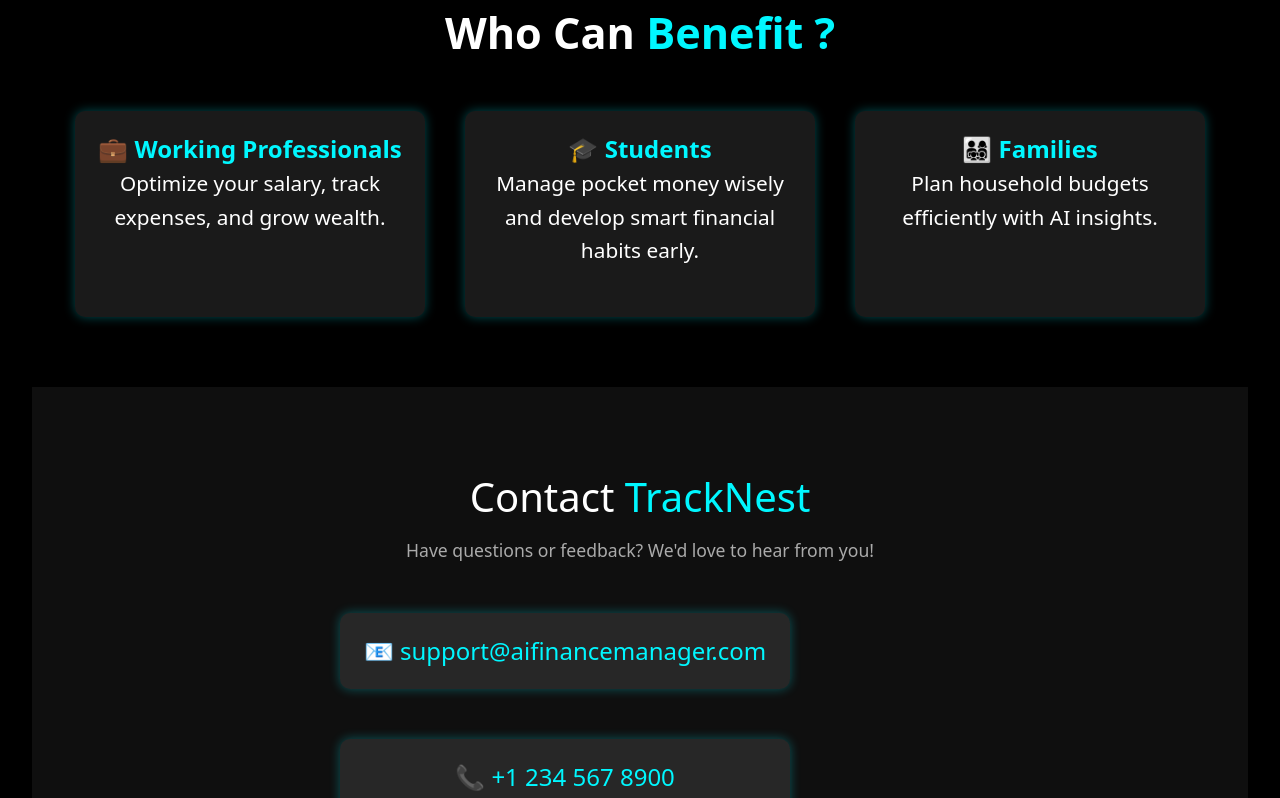
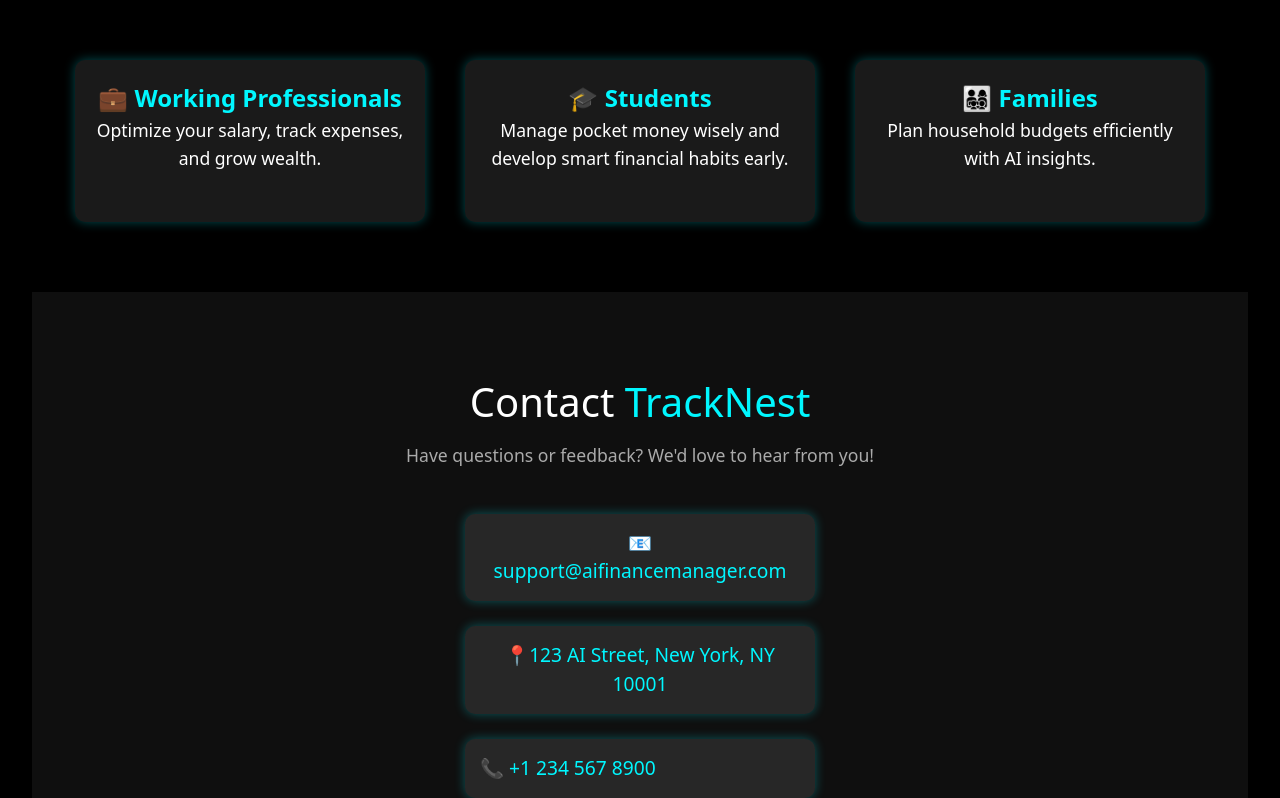
Before and after one commit to shreedharwal/Project_01_React, a React (Vite) app in the folder 01_Aifinance/: page / in a window 1280 px wide. Shown: the part 1544-2342 px from the top of the page. Built offline with nearby package versions, Linux system fonts and the light colour scheme.

Commit message:
updated- wallppr to update

```diff
--- a/01_Aifinance/src/components/Contact.css
+++ b/01_Aifinance/src/components/Contact.css
@@ -1,12 +1,29 @@
+* {
+  margin: 0;
+  padding: 0;
+  box-sizing: border-box;
+}
+
+body,
+html {
+  margin: 0;
+  padding: 0;
+  overflow-x: hidden;
+  width: 100%;
+}
+
 .feature-contact {
   background-color: rgba(255, 255, 255, 0.1);
-  /* Semi-transparent card */
-  margin-top: 50px;
-  padding: 20px;
-  width: 450px;
+  min-width: 350px;/* Prevents shrinking too much */
+  max-width: 300px;/* Keeps consistency */
+  align-content: center;
+  margin-top: 15px;
+  justify-content: center;
+  padding: 15px;
   border-radius: 10px;
-  font-size: 1.2rem;
-  color: white;
+  display: flex;
+  flex-direction: column;
+  align-items: flex-start;
   box-shadow: 0px 4px 6px rgba(0, 0, 0, 0.3);
   transition: transform 0.3s ease;
   animation: pulseGlow 3s infinite alternate;
@@ -15,91 +32,41 @@
 
 .feature-card-contact:hover {
   transform: scale(1.05);
-  /* color: rgb(0, 247, 255); */
-  box-shadow: 0px 0px 20px rgba(0, 247, 255, 0.8);
-  /* Blue neon glow */
+  box-shadow: 0px 0px 20px rgba(0, 247, 255, 0.8);/* Blue neon glow */
   background-color: rgba(255, 255, 255, 0.2);
 }
 
 
-.feature-contact h3{
-  font-size: 1.5rem;
+.feature-contact h3 {
+  font-size: 1.2rem;
   text-align: center;
   justify-content: center;
   color: #00f7ff;
-  /* font-weight: bold; */
 }
 
 .features-grid-contact {
-
   text-align: center;
-  /* grid-template-columns: repeat(3, 1fr); 3 cards per row */
-  gap: 0px;
-
+  display: flex;
+  justify-content: center;
+  /* Centers the cards */
+  align-items: center;
+  gap: 10px;/* Adds space between cards */
+  flex-wrap: wrap;/* Ensures responsiveness */
+  max-width: 800px;/* Limit width for consistent layout */
+  margin: auto;/* Centers within the parent */
 }
 
 @media (max-width: 768px) {
   .features-grid-contact {
-    grid-template-columns: repeat(2, 1fr); /* 2 cards per row */
+    grid-template-columns: repeat(2, 1fr);/* 2 cards per row */
   }
 }
 
 @media (max-width: 480px) {
   .features-grid-contact {
-    grid-template-columns: repeat(1, 1fr); /* 1 card per row */
+    grid-template-columns: repeat(1, 1fr);/* 1 card per row */
   }
 }
-
-
-
-
-
-
-
-
-
-
-
-
-
-
-
-
-
-
-
-
-
-
-
-
-
-
-
-
-
-
-
-
-
-
-
-
-
-
-
-
-
-
-
-
-
-
-
-
-
-
-
 
 
 .contact-section {
--- a/01_Aifinance/src/components/Contact.jsx
+++ b/01_Aifinance/src/components/Contact.jsx
@@ -18,46 +18,12 @@
                         <h3>📧 support@aifinancemanager.com</h3>
                     </div>
                     <div className="feature-contact">
+                        <h3>📍123 AI Street, New York, NY 10001</h3>
+                    </div>
+                    <div className="feature-contact">
                         <h3>📞 +1 234 567 8900</h3>
                     </div>
-                    <div className="feature-contact">
-                        <h3>📍 123 AI Street, New York, NY 10001</h3>
-                    </div>
                 </div>
-
-
-
-
-
-
-
-
-
-
-
-
-
-
-
-
-
-
-
-
-
-
-
-
-
-
-
-
-
-
-
-
-
-
 
                 <form className="contact-form">
                     <input type="text" name="name" placeholder="Your Name" required />
--- a/01_Aifinance/src/components/Footer.css
+++ b/01_Aifinance/src/components/Footer.css
@@ -14,6 +14,7 @@
 
 .footer {
   width: 100%;
+  min-height: 250px;
   height: 100px;
   background: linear-gradient(to right, #0f2027, #203a43, #2c5364);
   color: white;
@@ -34,47 +35,17 @@
 .footer-nav {
   display: flex;
   flex-wrap: wrap; /* Allows links to wrap if needed */
-  gap: 20px;
+  flex-direction: column; /* Places links in separate rows */
+  /* flex-wrap: column; */
+  align-items: center;
   justify-content: center;
   margin-top: 20px;
+  gap: 10px;
 }
 
 .footer-nav a {
   color: #00f7ff;
-  text-decoration: none;
-  transition: color 0.3s ease;
-}
-
-.footer-nav a:hover {
-  color: #00d9e6;
-}
-
-.footer {
-  width: 100%;
-  background: linear-gradient(to right, #0f2027, #203a43, #2c5364);
-  color: white;
-  text-align: center;
-  padding: 20px 10px;
-  position: relative;
-  bottom: 0;
-}
-
-.footer-content {
-  display: flex;
-  flex-direction: column;
-  align-items: center;
-}
-
-.footer-nav {
-  display: flex;
-  flex-wrap: wrap; /* Allows links to wrap if needed */
-  gap: 20px;
-  justify-content: center;
-  margin-top: 10px;
-}
-
-.footer-nav a {
-  color: #00f7ff;
+  font-size: 1rem;
   text-decoration: none;
   transition: color 0.3s ease;
 }
@@ -85,9 +56,24 @@
 
 
 
+.footer-content h1{
+  color: #00d9e6;
+  font-size: 1.6rem;
+  font-weight: bold;
+}
 
 
 
+.footer-nav a {
+  /* color: #00f7ff; */
+  text-decoration: none;
+
+  transition: color 0.3s ease;
+}
+
+.footer-nav a:hover {
+  color: #00d9e6;
+}
 
 @media (max-width: 768px) {
   .footer {
@@ -115,3 +101,10 @@
     font-size: 0.8rem;
   }
 }
+
+@media (max-width: 768px) {
+  .footer-nav {
+    flex-direction: column;
+    gap: 5px;
+  }
+}
--- a/01_Aifinance/src/components/Footer.jsx
+++ b/01_Aifinance/src/components/Footer.jsx
@@ -5,11 +5,14 @@
   return (
     <footer className="footer">
       <div className="footer-content">
-        <p>© {new Date().getFullYear()} TrackNest. All rights reserved.</p>
+        <h1>TrackNest</h1>
+        <p>Empowering Your Financial Future with AI</p>
         <nav className="footer-nav">
           <a href="#privacy">Privacy Policy</a>
           <a href="#terms">Terms of Use</a>
           <a href="#contact">Contact Us</a>
+          <p>© {new Date().getFullYear()} TrackNest. All rights reserved.</p>
+
         </nav>
       </div>
     </footer>
--- a/01_Aifinance/src/components/Hero.css
+++ b/01_Aifinance/src/components/Hero.css
@@ -14,9 +14,6 @@
 
 
 .hero {
-  /* height: 100vh; */
-  /* width:100vw ; */
-  /* background: linear-gradient(to right, #0f2027, #203a43, #2c5364); */
   color: white;
   padding: 0;
   position: relative;
@@ -63,7 +60,7 @@
 }
 
 .hero-content p {
-  font-size: 1.3rem;
+  font-size: 1.1rem;
   line-height: 1.6;
   margin-bottom: 30px;
 }
@@ -128,7 +125,7 @@
   padding: 20px;
   width: 350px;
   border-radius: 10px;
-  font-size: 1.2rem;
+  /* font-size: 1rem; */
   color: white;
   box-shadow: 0px 4px 6px rgba(0, 0, 0, 0.3);
   transition: transform 0.3s ease;
--- a/01_Aifinance/src/components/Navbar.jsx
+++ b/01_Aifinance/src/components/Navbar.jsx
@@ -16,7 +16,7 @@
       <ul className={isMobile ? "nav-links-mobile" : "nav-links"}>
         <li><a href="#home" className={activeLink === "#home" ? "active" : ""} onClick={() => handleLinkClick("#home")}>Home</a></li>
         <li><a href="#features" className={activeLink === "#features" ? "active" : ""} onClick={() => handleLinkClick("#features")}>Features</a></li>
-        <li><a href="#about" className={activeLink === "#about" ? "active" : ""} onClick={() => handleLinkClick("#about")}>About</a></li>
+        <li><a href="#about" className={activeLink === "#about" ? "active" : ""} onClick={() => handleLinkClick("#about")}>Dashboard</a></li>
         <li><a href="#contact" className={activeLink === "#contact" ? "active" : ""} onClick={() => handleLinkClick("#contact")}>Contact</a></li>
       </ul>
 
```
Lines whose indentation alone changed are shown as unchanged.
